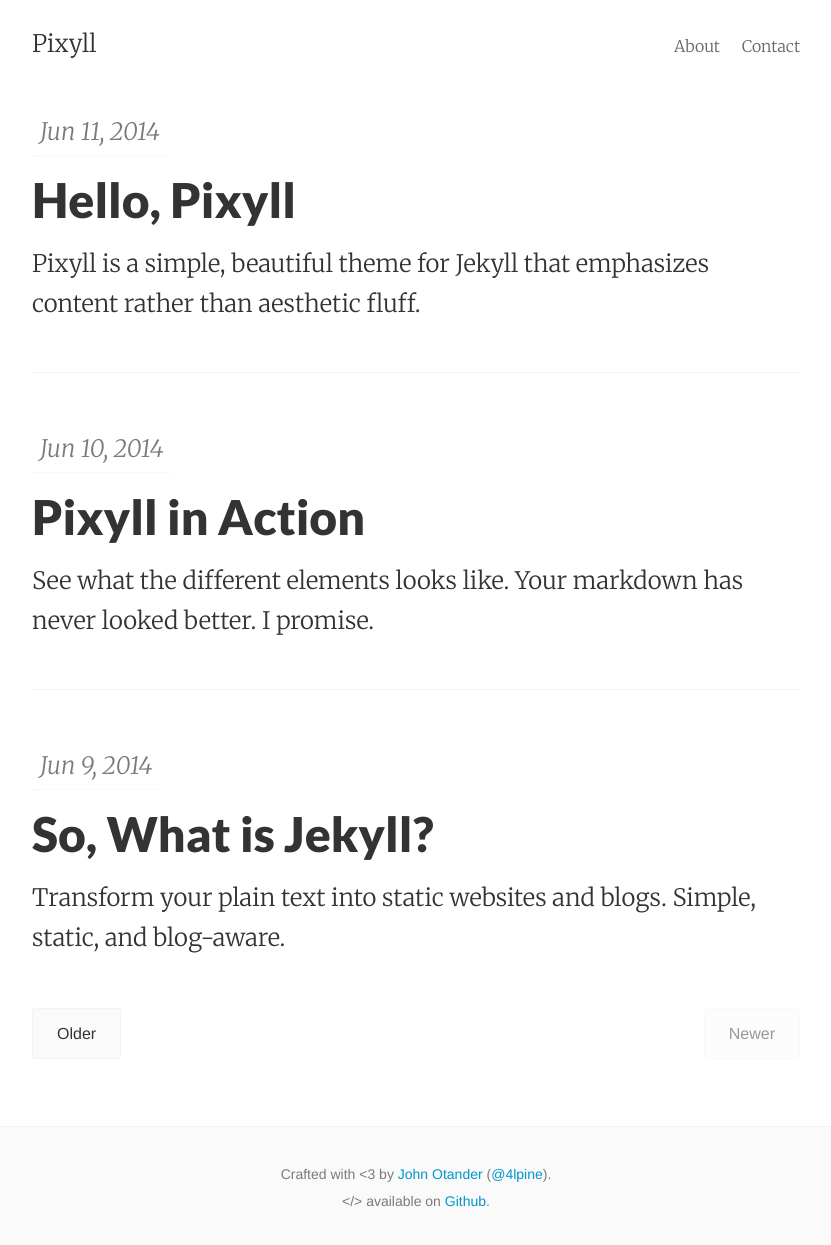
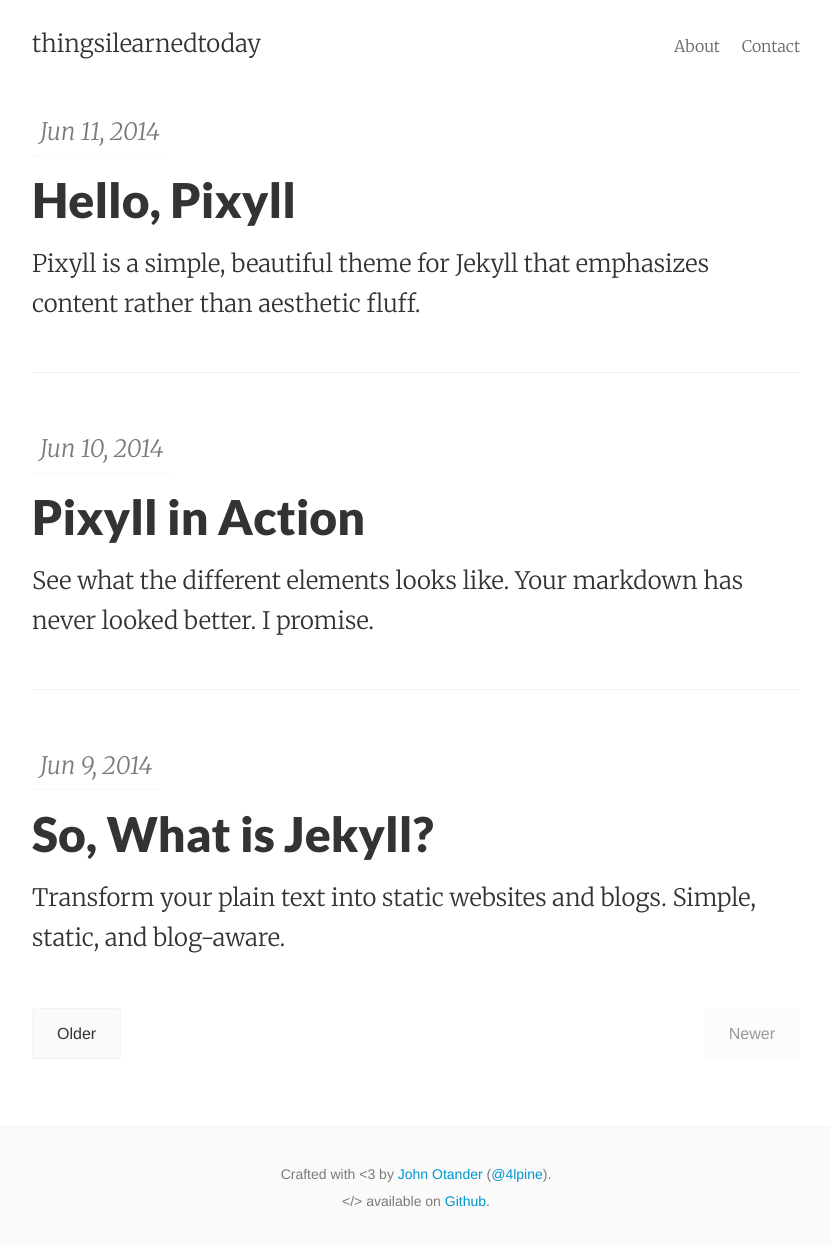
Before and after one commit to thingsilearnedtoday/thingsilearnedtoday.github.io, a Jekyll site: the page built from index.html, in a window 1280 px wide. Shown: the whole page, without its empty margins (224-1055 px from the left). Built offline with Jekyll 4.4.1, drawn with Linux system fonts in a browser that asks for light colours; the list of posts is cut into pages by our own code; some of the changed lines change nothing that is shown.

Commit message:
Modify _config file and add .gitignore

```diff
--- a/_config.yml
+++ b/_config.yml
@@ -1,10 +1,10 @@
 # Site settings
-title: Pixyll
-email: your_email@example.com
-author: John Otander
-description: "A simple, beautiful theme for Jekyll that emphasizes content rather than aesthetic fluff."
+title: thingsilearnedtoday
+email: the.reignn@example.com
+author: Vlad Zelinschi
+description: "A curated list of various things I learn each day."
 baseurl: ""
-url: "http://pixyll.com"
+url: "http://thingsilearnedtoday.github.io"
 google_analytics:
 
 # Build settings
```
Also changed, not shown: 1 other file.
